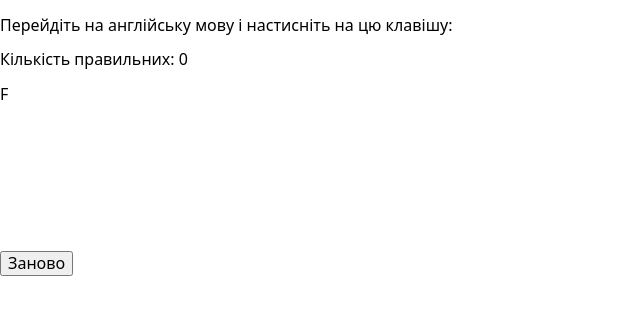
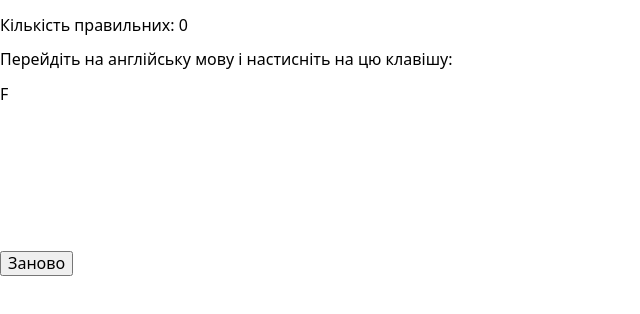
Before and after one commit to Pizzaman333/Game-chart, a plain HTML site: page index.html in a window 1280 px wide. Shown: the whole page, without its empty margins (0-640 px from the left). Drawn offline with nearby package versions, Linux system fonts and the light colour scheme.

Commit message:
Deploying to gh-pages from @ Pizzaman333/Game-chart@171fc788bfb2951c1e6d9e875fb7dd8e96cafcf7 🚀

```diff
--- a/index.html
+++ b/index.html
@@ -1 +1 @@
-<!DOCTYPE html><html lang="en"><head><link rel="stylesheet" href="index.9b052072.css"><meta charset="utf-8"><meta name="viewport" content="width=device-width, initial-scale=1.0"><title>Game&chart</title><link rel="stylesheet" href="https://cdnjs.cloudflare.com/ajax/libs/modern-normalize/3.0.1/modern-normalize.min.css" integrity="sha512-q6WgHqiHlKyOqslT/lgBgodhd03Wp4BEqKeW6nNtlOY4quzyG3VoQKFrieaCeSnuVseNKRGpGeDU3qPmabCANg==" crossorigin referrerpolicy="no-referrer"><link rel="stylesheet" href="index.9a4b5cc2.css"><link rel="stylesheet" href="index.039c2f34.css"></head><body> <p class="game__describtion">Перейдіть на англійську мову і настисніть на цю клавішу:</p> <p class="game__count game__describtion">Кількість правильних: 0</p> <div class="game"> <p class="game__text">F</p> </div> <button class="game__btn">Заново</button> <canvas id="sales-chart"></canvas> <script type="module" src="index.4fce1db2.js"></script> </body></html>
+<!DOCTYPE html><html lang="en"><head><link rel="stylesheet" href="index.9b052072.css"><meta charset="utf-8"><meta name="viewport" content="width=device-width, initial-scale=1.0"><title>Game&chart</title><link rel="stylesheet" href="https://cdnjs.cloudflare.com/ajax/libs/modern-normalize/3.0.1/modern-normalize.min.css" integrity="sha512-q6WgHqiHlKyOqslT/lgBgodhd03Wp4BEqKeW6nNtlOY4quzyG3VoQKFrieaCeSnuVseNKRGpGeDU3qPmabCANg==" crossorigin referrerpolicy="no-referrer"><link rel="stylesheet" href="index.9a4b5cc2.css"><link rel="stylesheet" href="index.039c2f34.css"></head><body> <p class="game__count game__describtion">Кількість правильних: 0</p> <p class="game__describtion">Перейдіть на англійську мову і настисніть на цю клавішу:</p> <div class="game"> <p class="game__text">F</p> </div> <button class="game__btn">Заново</button> <canvas id="sales-chart"></canvas> <script type="module" src="index.4fce1db2.js"></script> </body></html>
```
